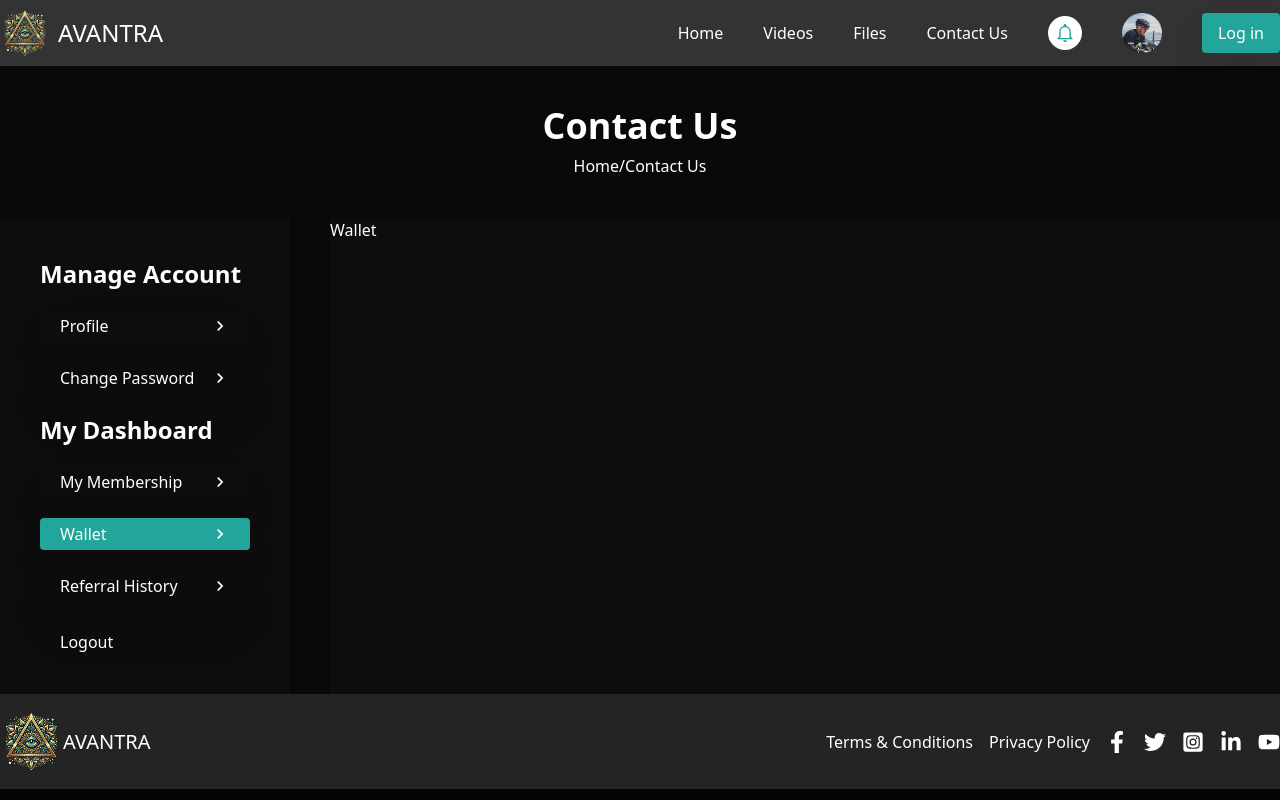
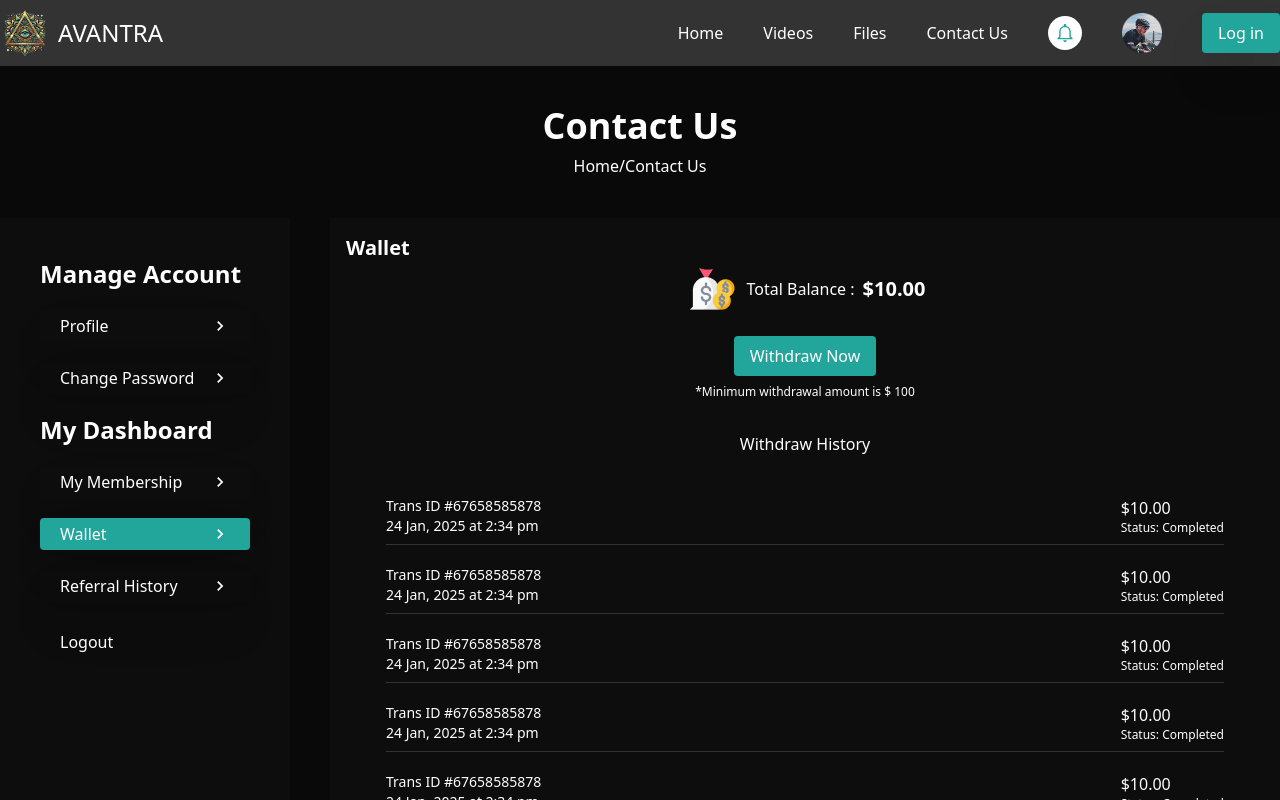
Before and after one commit to goni715/membership-management-website, a React (Vite) app: page /my-profile in a window 1280 px wide. Both pictures are taken after a click on the element "Wallet". Shown: the top 800 px of the page. Built offline with nearby package versions, Linux system fonts and the light colour scheme.

Commit message:
Implement wallet page

```diff
--- a/src/Components/Wallet/Wallet.jsx
+++ b/src/Components/Wallet/Wallet.jsx
@@ -1,9 +1,74 @@
-import React from 'react'
-
+import React from "react";
+import img from "../../assets/images/money.png";
 const Wallet = () => {
   return (
-    <div>Wallet</div>
-  )
-}
+    <div className="p-4 mb-10">
+      <p className="text-xl font-bold">Wallet</p>
+      <div className="flex flex-col justify-center items-center">
+        <div className="flex items-center gap-2">
+            <img src={img} alt="" />
+            <p>Total Balance : </p>
+          <h1 className="text-xl font-semibold">$10.00</h1>
+        </div>
 
-export default Wallet
+        <button className="bg-[#22A59A] mt-5 px-4 py-2  rounded-sm">
+          Withdraw Now
+        </button>
+        <p className="text-xs mt-2">*Minimum withdrawal amount is $ 100</p>
+        <p className="mt-8">Withdraw History</p>
+      </div>
+      <div className="flex justify-between items-center mt-10 mx-10 pb-2 border-b border-[#333333]">
+        <div>
+          <p className="text-sm">Trans ID #67658585878</p>
+          <p className="text-sm">24 Jan, 2025 at 2:34 pm</p>
+        </div>
+        <div>
+          <p>$10.00</p>
+          <p className="text-xs">Status: Completed</p>
+        </div>
+      </div>
+      <div className="flex justify-between items-center mt-5 mx-10 pb-2 border-b border-[#333333]">
+        <div>
+          <p className="text-sm">Trans ID #67658585878</p>
+          <p className="text-sm">24 Jan, 2025 at 2:34 pm</p>
+        </div>
+        <div>
+          <p>$10.00</p>
+          <p className="text-xs">Status: Completed</p>
+        </div>
+      </div>
+      <div className="flex justify-between items-center mt-5 mx-10 pb-2 border-b border-[#333333]">
+        <div>
+          <p className="text-sm">Trans ID #67658585878</p>
+          <p className="text-sm">24 Jan, 2025 at 2:34 pm</p>
+        </div>
+        <div>
+          <p>$10.00</p>
+          <p className="text-xs">Status: Completed</p>
+        </div>
+      </div>
+      <div className="flex justify-between items-center mt-5 mx-10 pb-2 border-b border-[#333333]">
+        <div>
+          <p className="text-sm">Trans ID #67658585878</p>
+          <p className="text-sm">24 Jan, 2025 at 2:34 pm</p>
+        </div>
+        <div>
+          <p>$10.00</p>
+          <p className="text-xs">Status: Completed</p>
+        </div>
+      </div>
+      <div className="flex justify-between items-center mt-5 mx-10 pb-2 border-b border-[#333333]">
+        <div>
+          <p className="text-sm">Trans ID #67658585878</p>
+          <p className="text-sm">24 Jan, 2025 at 2:34 pm</p>
+        </div>
+        <div>
+          <p>$10.00</p>
+          <p className="text-xs">Status: Completed</p>
+        </div>
+      </div>
+    </div>
+  );
+};
+
+export default Wallet;
--- a/src/Pages/MyAccount/MyAccount.jsx
+++ b/src/Pages/MyAccount/MyAccount.jsx
@@ -16,7 +16,7 @@ const MyAccount = () => {
 
       {/* Profile  */}
 
-      <div className="grid grid-cols-12 gap-10 mt-10">
+      <div className="grid grid-cols-12 gap-10 mt-10 ">
         <div className="col-span-3 bg-[#0D0D0D] p-10">
           <p className="text-2xl font-bold pb-5">Manage Account</p>
           <div className="space-y-5">
```
Also changed, not shown: src/assets/images/money.png (added).
